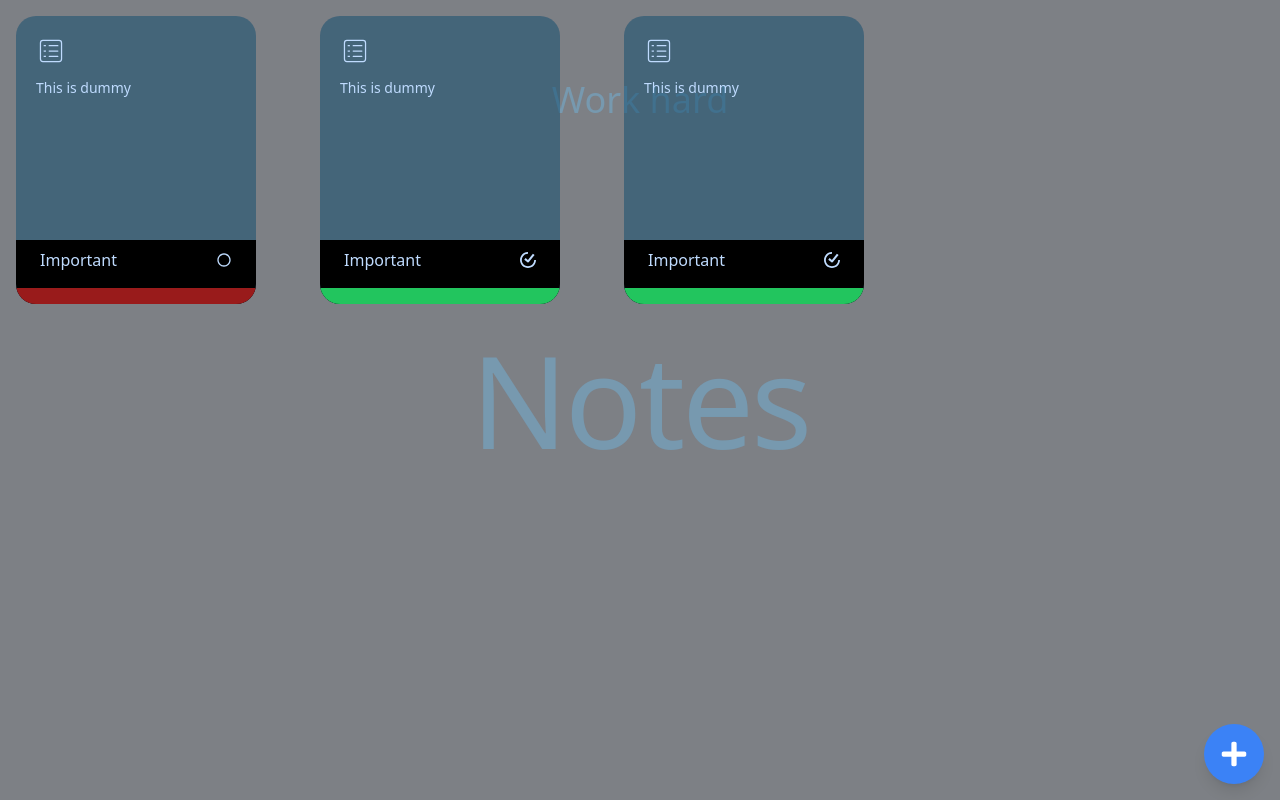
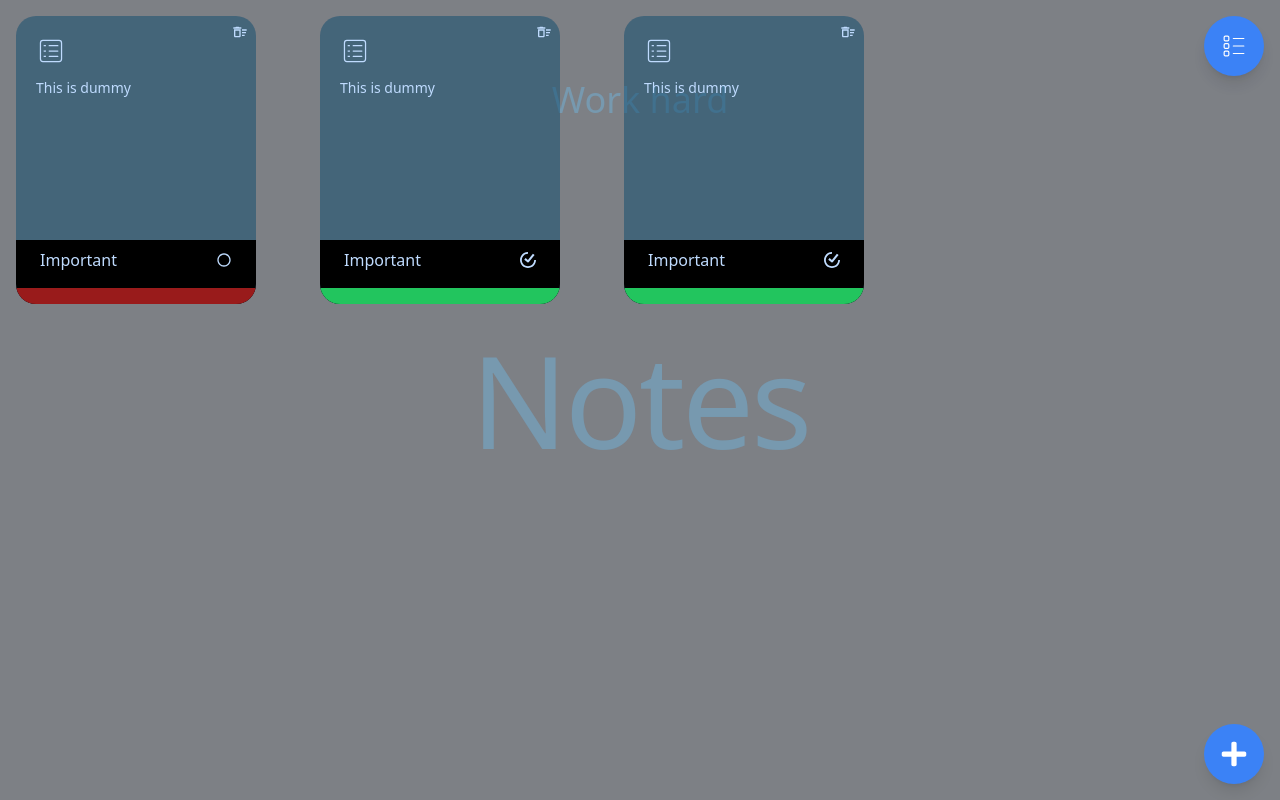
Before and after one commit to NemiSanghvi/Task-Board, a React (Vite) app: page / in a window 1280 px wide. Built offline with nearby package versions, Linux system fonts and the light colour scheme.

Commit message:
Added some more functionalities

```diff
--- a/package.json
+++ b/package.json
@@ -10,10 +10,13 @@
     "preview": "vite preview"
   },
   "dependencies": {
+    "@nextui-org/checkbox": "^2.1.4",
+    "@reduxjs/toolkit": "^2.2.7",
     "framer-motion": "^11.3.22",
     "react": "^18.3.1",
     "react-dom": "^18.3.1",
-    "react-icons": "^5.2.1"
+    "react-icons": "^5.2.1",
+    "react-redux": "^9.1.2"
   },
   "devDependencies": {
     "@types/react": "^18.3.3",
--- a/src/App.jsx
+++ b/src/App.jsx
@@ -1,7 +1,7 @@
 import React from 'react'
 import Backgrnd from './components/Backgrnd'
 import Foregrnd from './components/Foregrnd'
-import Button from './components/Button'
+
 
 export default function App() {
   return (
--- a/src/components/Backgrnd.jsx
+++ b/src/components/Backgrnd.jsx
@@ -8,6 +8,7 @@ function Backgrnd() {
         <h1 className='absolute top-1/2  left-1/2 -translate-x-[50%] -translate-y-[50%] text-9xl leading-none tracking-tight text-sky-900'>
           Notes
         </h1>
+
       </div>
     </>
   )
--- a/src/components/Button.jsx
+++ b/src/components/Button.jsx
@@ -8,7 +8,7 @@ function Button({ setData, data }) {
 
   const handleAddTask = () => {
     if (!desc.trim()) {
-      console.error('Description cannot be empty');
+      alert('Description cannot be empty');
       return;
     }
 
@@ -28,7 +28,7 @@ function Button({ setData, data }) {
       </button>
 
       {showForm && (
-        <div className="fixed bottom-20 right-4 p-4 bg-white shadow-lg rounded-lg z-[5]">
+        <div className="fixed bottom-20 right-4 p-4  text-white bg-sky-900/30 shadow-lg rounded-lg z-[5]">
           <h3 className="text-lg font-semibold mb-2">Add New Task</h3>
           <form
             onSubmit={(e) => {
@@ -42,7 +42,7 @@ function Button({ setData, data }) {
                 type="text"
                 value={desc}
                 onChange={(e) => setDesc(e.target.value)}
-                className="border border-gray-300 rounded p-2 w-full"
+                className="border text-black border-gray-300 rounded p-2 w-full"
               />
             </div>
             <div className="mb-2">
@@ -50,7 +50,7 @@ function Button({ setData, data }) {
               <select
                 value={relevance}
                 onChange={(e) => setRelevance(e.target.value)}
-                className="border border-gray-300 rounded p-2 w-full"
+                className="border text-black   border-gray-300 rounded p-2 w-full"
               >
                 <option value="Low">Low</option>
                 <option value="Medium">Medium</option>
@@ -66,7 +66,7 @@ function Button({ setData, data }) {
             <button
               type="button"
               onClick={() => setShowForm(false)}
-              className="bg-gray-300 text-gray-700 p-2 rounded hover:bg-gray-400 transition-all"
+              className="bg-red-600 text-white p-2 rounded hover:bg-gray-400 transition-all"
             >
               Cancel
             </button>
--- a/src/components/Card.jsx
+++ b/src/components/Card.jsx
@@ -3,12 +3,20 @@ import { CiViewList } from "react-icons/ci";
 import { RiCheckboxBlankCircleLine } from "react-icons/ri";
 import { motion } from "framer-motion"
 import { SiTicktick } from "react-icons/si";
+import { MdOutlineDeleteSweep } from "react-icons/md";
 
 
-function Card({ data, reference, onToggle }) {
+function Card({ data, reference, onToggle, onDelete }) {
   return (
-    <motion.div drag dragConstraints={reference} whileDrag={{ scale: 1.2 }} className='relative flex-shrink-0 m-4 p-5 h-72 w-60 rounded-[20px] overflow-hidden bg-sky-900/50 text-blue-200'>
-      <CiViewList className='text-3xl' />
+    <motion.div
+      drag dragConstraints={reference} whileDrag={{ scale: 1.2 }} className='relative flex-shrink-0 m-4 p-5 h-72 w-60 rounded-[20px] overflow-hidden bg-sky-900/50 text-blue-200'>
+      <button
+        onClick={() => onDelete(data)}
+        className='absolute top-2 right-2  hover:text-red-700'>
+        <MdOutlineDeleteSweep className='text-l' />
+
+      </button>
+      <CiViewList className='text-3xl ' />
       <p className='text-sm mt-3'>{data.desc}</p>
       <div className='absolute bottom-0 w-full h-16  bg-black left-0'>
         <div className='flex items-center mt-2 mb-2 px-6 justify-between'>
--- a/src/components/Foregrnd.jsx
+++ b/src/components/Foregrnd.jsx
@@ -1,6 +1,7 @@
 import React, { useRef, useState } from 'react'
 import Card from './Card'
 import Button from './Button';
+import Menu from './Menu';
 
 function Foregrnd() {
   // const data= [
@@ -36,17 +37,22 @@ function Foregrnd() {
     setData(updatedData);
   };
 
-
+  const handleDelete = (item) => {
+    const updatedData = data.filter(d => d !== item);
+    setData(updatedData);
+  };
 
 
   return (
     <>
       <div ref={ref} className='fixed top-0 left-0 z-[3] w-full h-full flex gap-8 flex-wrap bg-slate-200/50 '>
         {data.map((items, index) => (
-          <Card data={items} reference={ref} onToggle={handleToggle} />
+          <Card data={items} reference={ref} onToggle={handleToggle} onDelete={handleDelete} />
         ))}
       </div>
-      <Button setData={setData} data={data} /> {/* Add Button component */}
+      <Button setData={setData} data={data} />
+      <Menu />
+
 
     </>
   )
--- /dev/null
+++ b/src/components/Menu.jsx
@@ -0,0 +1,67 @@
+// import React from 'react'
+// import { CiBoxList } from "react-icons/ci";
+// import { useState } from 'react';
+
+
+// function Menu() {
+
+//   const [showMenu, setShowMenu] = useState(false);
+//   console.log(showMenu)
+
+
+//   return (
+//     <>
+//       <button
+//         className="fixed top-4 right-4 p-4 bg-blue-500 text-white rounded-full z-[4] shadow-lg hover:bg-blue-600 transition-all"
+//         onClick={() => setShowMenu(!showMenu)}
+//       >
+//         <CiBoxList size={28} />
+//       </button>
+
+
+//     </>
+//   )
+// }
+
+// export default Menu
+import React from 'react';
+import { CiBoxList } from "react-icons/ci";
+import { useState } from 'react';
+
+function Menu() {
+  const [showMenu, setShowMenu] = useState(false);
+
+  const toggleMenu = () => {
+    setShowMenu(!showMenu);
+  };
+
+  return (
+    <>
+      <button
+        className="fixed top-4 right-4 p-4 bg-blue-500 text-white rounded-full z-[4] shadow-lg hover:bg-blue-600 transition-all"
+        onClick={toggleMenu}
+      >
+        <CiBoxList size={28} />
+      </button>
+
+      {showMenu && (
+        <div className="fixed inset-0 z-[5] flex items-center justify-center bg-black bg-opacity-50">
+          <div className="bg-white p-8 rounded-lg shadow-lg relative w-full max-w-md">
+            <button
+              className="absolute top-2 right-2 text-gray-600 hover:text-gray-900"
+              onClick={toggleMenu}
+            >
+              &times;
+            </button>
+            <h2 className="text-2xl font-bold mb-4">Descriptions</h2>
+            <p>
+
+            </p>
+          </div>
+        </div>
+      )}
+    </>
+  );
+}
+
+export default Menu;
```
Also changed, not shown: 1 other file (tests, documents, lock files or other folders).
